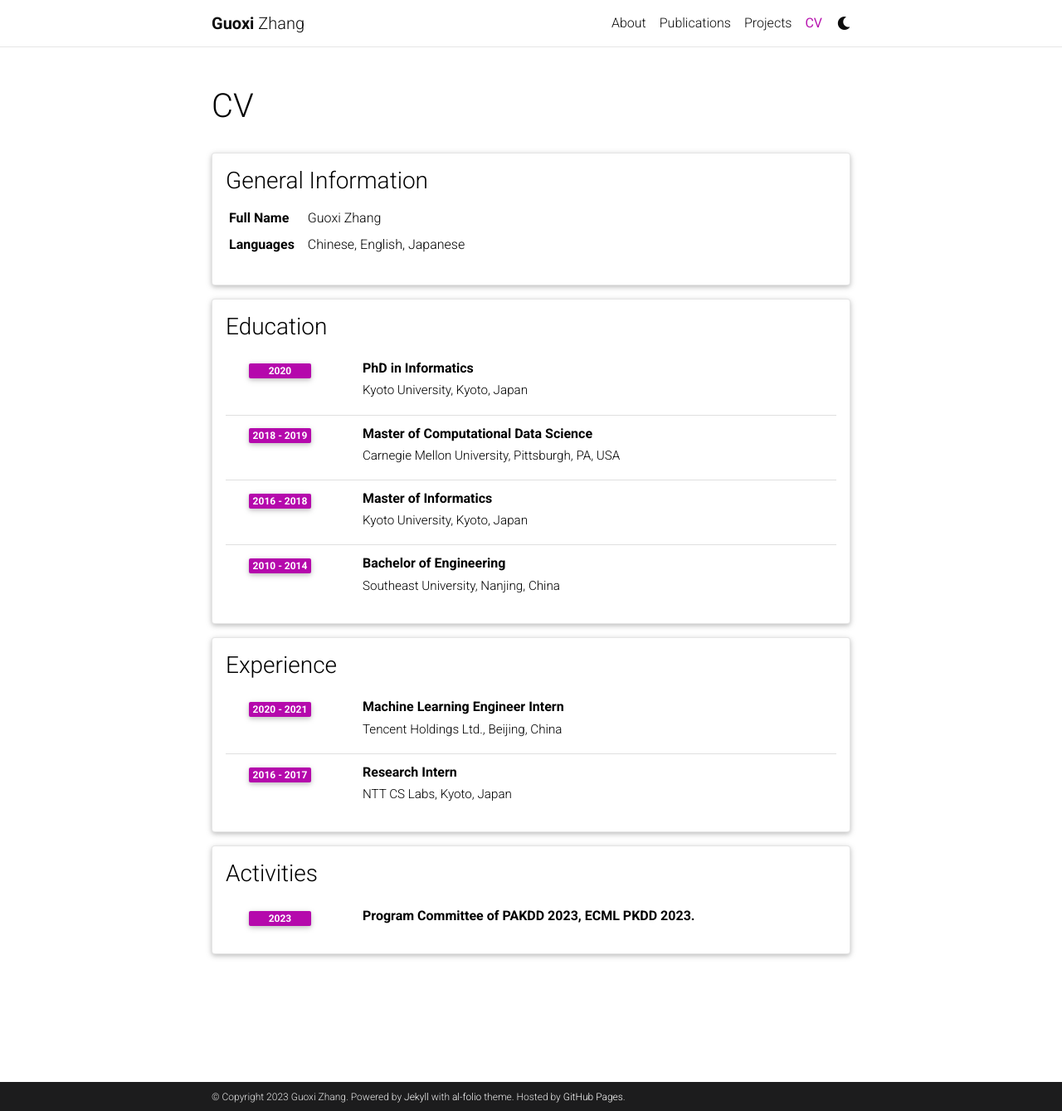
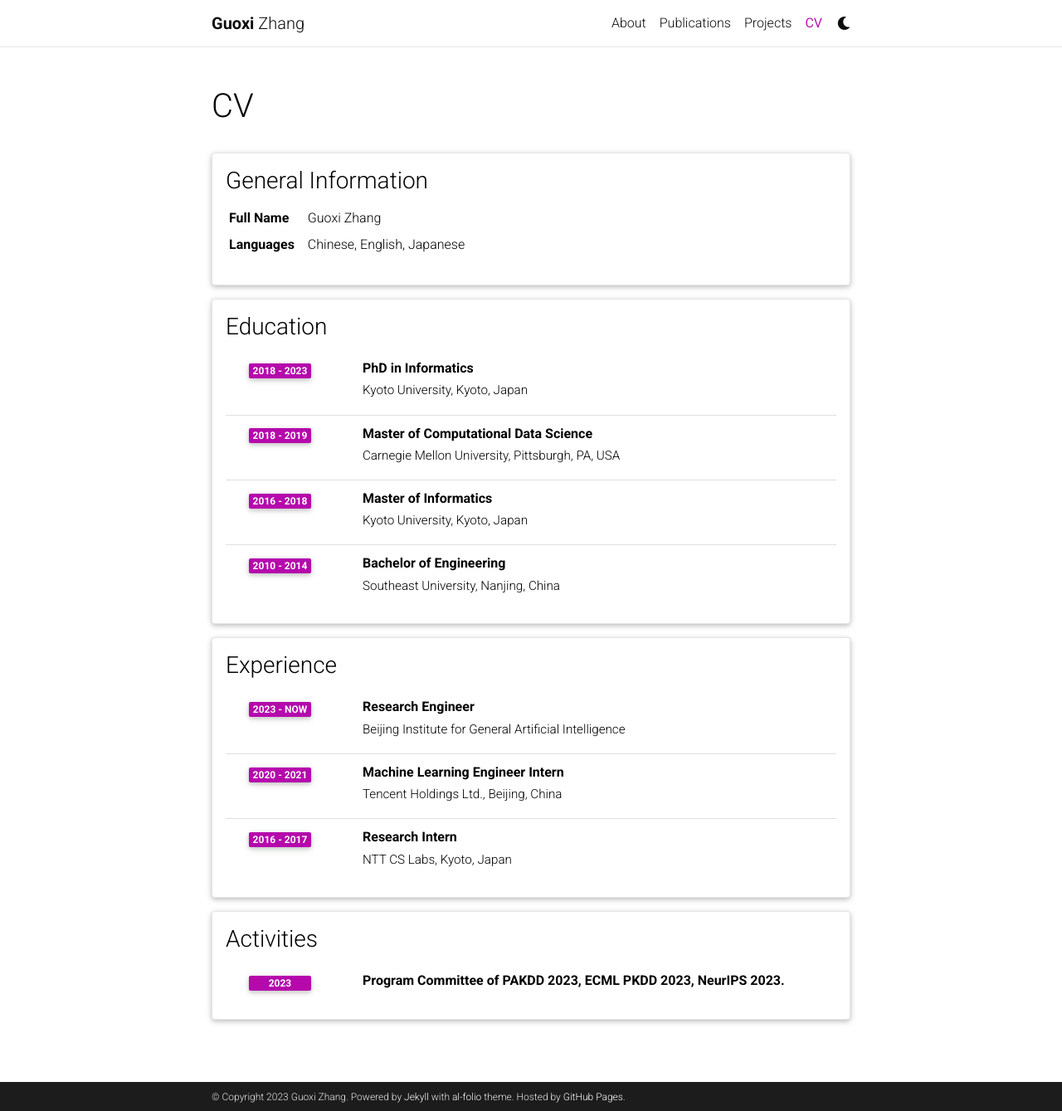
Before and after one commit to Altriaex/Altriaex.github.io, a Jekyll site: the page built from _pages/cv.md, in a window 1280 px wide and 1339 px high. Shown: the whole window at 83% size. Built offline with Jekyll 4.4.1, drawn with Linux system fonts in a browser that asks for light colours; comment, search, counter and statistics services are not loaded; a style sheet for code colours, icons or effects is not loaded.

Commit message:
update cv.

```diff
--- a/_data/cv.yml
+++ b/_data/cv.yml
@@ -11,7 +11,7 @@
   contents:
     - title: PhD in Informatics
       institution: Kyoto University, Kyoto, Japan
-      year: 2020
+      year: 2018 - 2023
     - title: Master of Computational Data Science
       institution: Carnegie Mellon University, Pittsburgh, PA, USA
       year: 2018 - 2019
@@ -25,6 +25,9 @@
 - title: Experience
   type: time_table
   contents:
+    - title: Research Engineer
+      institution: Beijing Institute for General Artificial Intelligence
+      year: 2023 - Now
     - title: Machine Learning Engineer Intern
       institution: Tencent Holdings Ltd., Beijing, China
       year: 2020 - 2021
@@ -35,5 +38,5 @@
 - title: Activities
   type: time_table
   contents:
-    - title: Program Committee of PAKDD 2023, ECML PKDD 2023.
+    - title: Program Committee of PAKDD 2023, ECML PKDD 2023, NeurIPS 2023.
       year: 2023
```
Also changed, not shown: _pages/about.md (+2 -2 lines).
